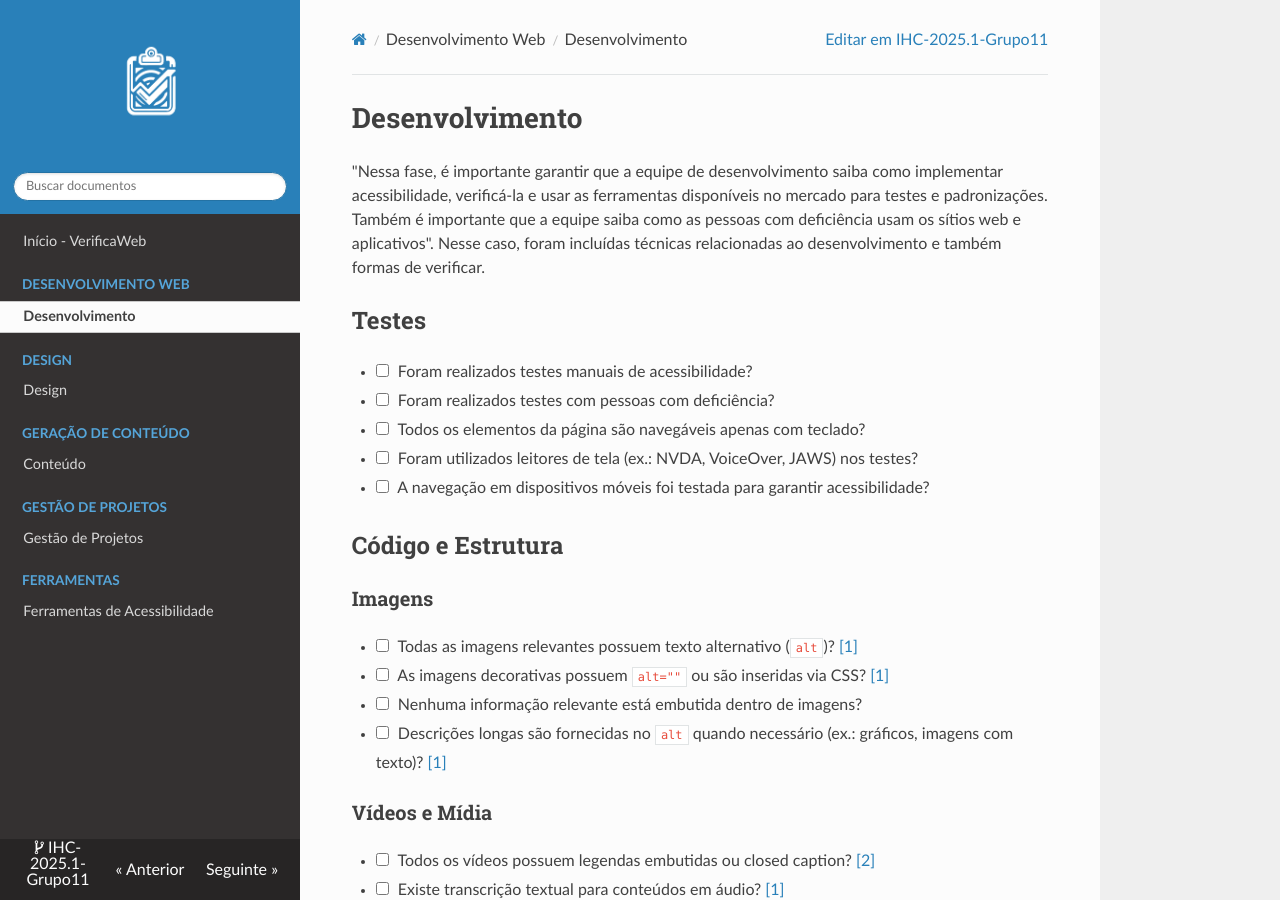
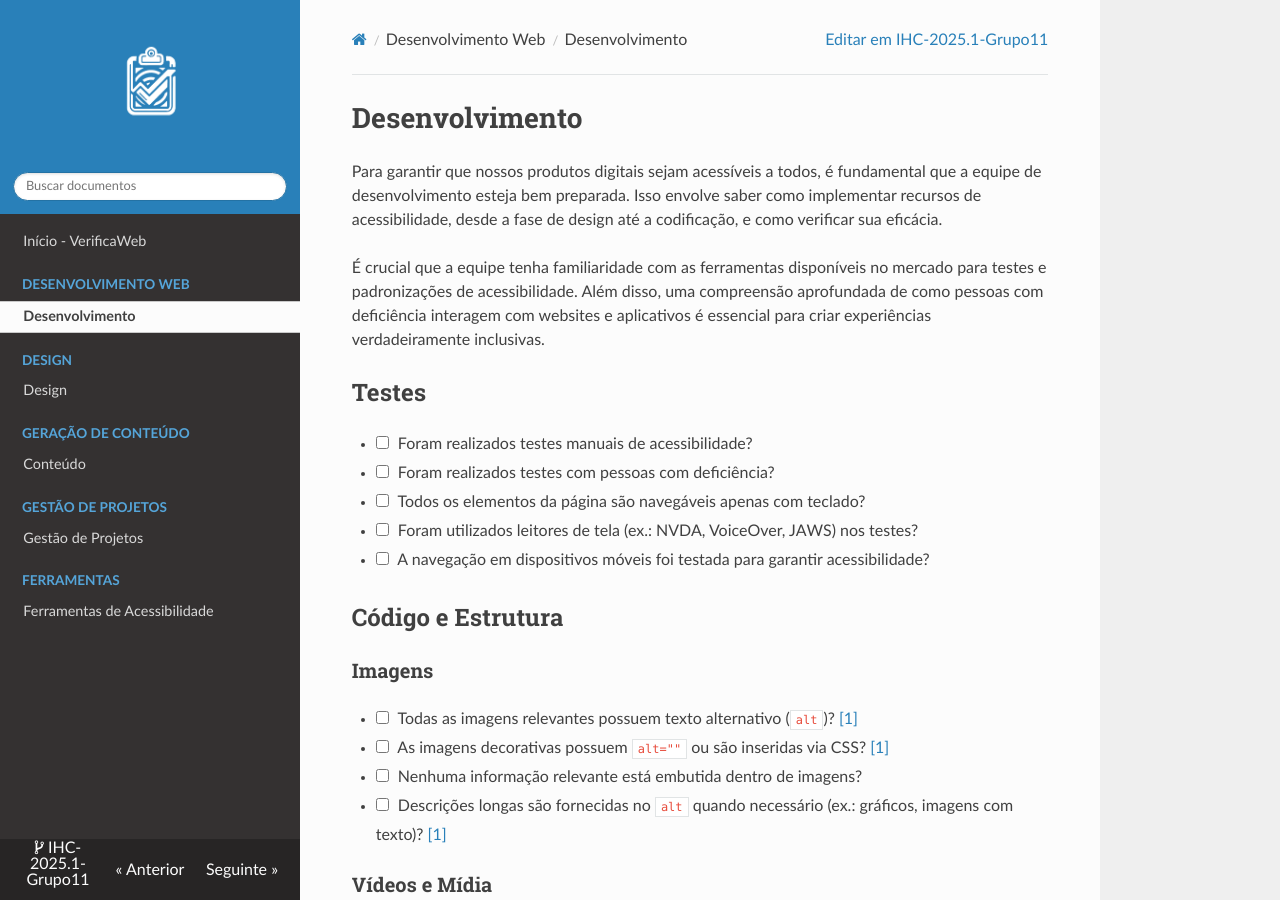
Before and after one commit to UnBIHC2025-1/IHC-2025.1-Grupo11, an MkDocs documentation site: the page built from docs/devWeb/non_text_content.md, in a window 1280 px wide and 900 px high. Built offline with MkDocs 1.6.1, drawn with Linux system fonts in a browser that asks for light colours; nearby versions of some CDN libraries.

Commit message:
add: textos

```diff
--- a/docs/devWeb/non_text_content.md
+++ b/docs/devWeb/non_text_content.md
@@ -1,7 +1,9 @@
 # Desenvolvimento
 
-"Nessa fase, é importante garantir que a equipe de desenvolvimento saiba como implementar acessibilidade, verificá-la e usar as ferramentas disponíveis no mercado para
-testes e padronizações. Também é importante que a equipe saiba como as pessoas com deficiência usam os sítios web e aplicativos". Nesse caso, foram incluídas técnicas relacionadas ao desenvolvimento e também formas de verificar.
+Para garantir que nossos produtos digitais sejam acessíveis a todos, é fundamental que a equipe de desenvolvimento esteja bem preparada. Isso envolve saber como implementar recursos de acessibilidade, desde a fase de design até a codificação, e como verificar sua eficácia.
+
+É crucial que a equipe tenha familiaridade com as ferramentas disponíveis no mercado para testes e padronizações de acessibilidade. Além disso, uma compreensão aprofundada de como pessoas com deficiência interagem com websites e aplicativos é essencial para criar experiências verdadeiramente inclusivas.
+
 
 ## Testes
 - [ ] Foram realizados testes manuais de acessibilidade?
```
Also changed, not shown: docs/design/design.md (+3 -1 lines), docs/geracaoConteudo/conteudo.md (+4 -1 lines), docs/gestaoProjeto/gestaoProjeto.md (+2 -2 lines), docs/index.md (+1 -1 lines).
